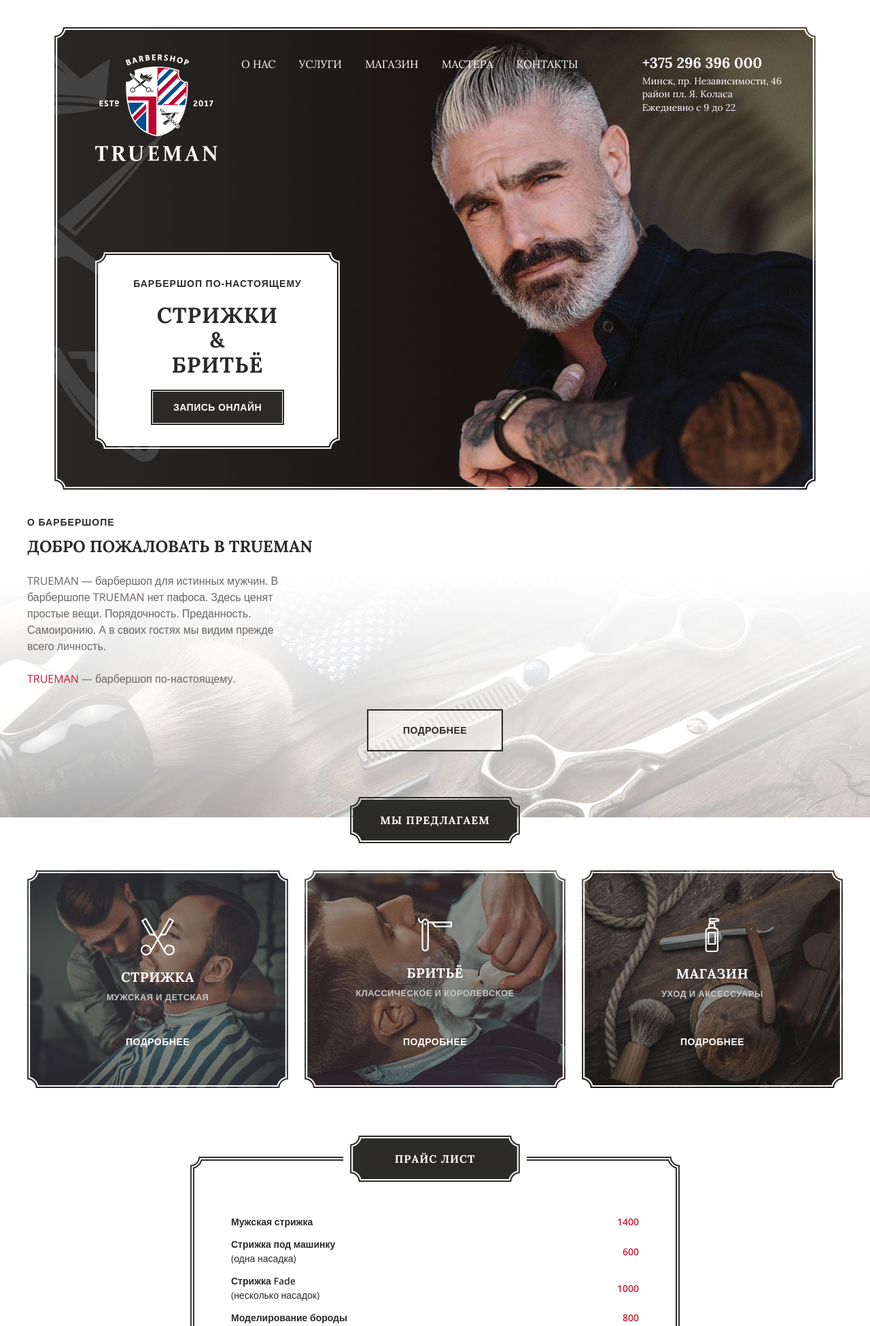
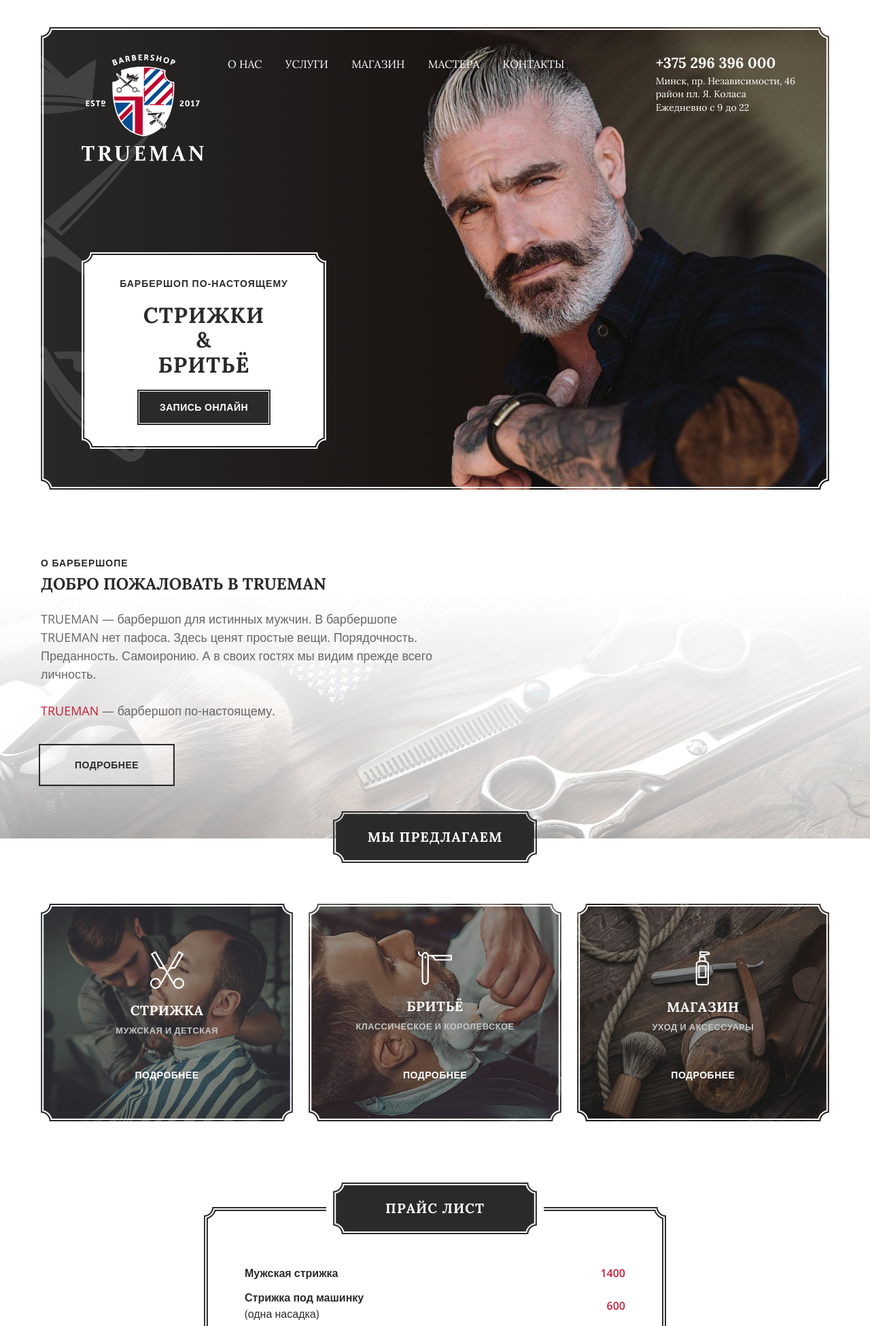
Before and after one commit to nigel-riss/trueman, a PHP site: page / in a window 1280 px wide. Shown: the top 1950 px of the page at 68% size. Run offline with PHP 8.4, Linux system fonts and the light colour scheme; some libraries are stand-ins or nearby versions.

Commit message:
Layout fixed up to Desktop, Font sizes fixed up to Desktop, Partners for Desktop and other small fixes

```diff
--- a/index.html
+++ b/index.html
@@ -46,9 +46,11 @@
         <p class="about__subtitle">О барбершопе</p>
         <h2 class="about__title">Добро пожаловать в&nbsp;Trueman</h2>
       </header>
-      <p class="about__description">TRUEMAN — барбершоп для истинных мужчин. В барбершопе TRUEMAN нет пафоса. Здесь ценят простые вещи. Порядочность. Преданность. Самоиронию. А в своих гостях мы видим прежде всего личность.<br><br><em>TRUEMAN</em> — барбершоп по&#8209;настоящему.</p>
-      <div class="about__more"><a class="button button--simple" href="#">Подробнее</a></div>
-      <div class="about__deco"><img src="" alt="Barber at work"/></div>
+      <div class="about__content">
+        <p class="about__description">TRUEMAN — барбершоп для истинных мужчин. В барбершопе TRUEMAN нет пафоса. Здесь ценят простые вещи. Порядочность. Преданность. Самоиронию. А в своих гостях мы видим прежде всего личность.<br><br><em>TRUEMAN</em> — барбершоп по&#8209;настоящему.</p>
+        <div class="about__more"><a class="button button--simple" href="#">Подробнее</a></div>
+        <div class="about__deco"><img src="" alt="Barber at work"/></div>
+      </div>
     </section>
     <section class="section section--services">
       <header class="section__header">
--- a/styles.css
+++ b/styles.css
@@ -470,10 +470,8 @@ em {
       background-image: url("./img/header-bg-l.jpg"); } }
   @media (min-width: 1200px) {
     .main-header {
-      width: 1120px;
       height: 680px;
-      margin: 0 auto;
-      margin-top: 40px;
+      margin: 40px 60px;
       padding: 40px 60px;
       background-position: left top; } }
   .main-header__border {
@@ -773,14 +771,22 @@ em {
   background-image: url("./img/about-bg.jpg");
   background-position: center bottom;
   background-repeat: no-repeat; }
+  @media (min-width: 700px) {
+    .about {
+      padding-top: 60px; } }
   @media (min-width: 900px) {
     .about {
-      padding: 40px;
-      padding-bottom: 80px;
+      padding-bottom: 100px;
       background-image: url("./img/about-bg-l.jpg");
       background-size: cover; } }
+  @media (min-width: 1200px) {
+    .about {
+      padding: 60px; } }
   .about__header {
     margin-bottom: 20px; }
+    @media (min-width: 1200px) {
+      .about__header {
+        margin-bottom: 20px; } }
   .about__title {
     margin: 0;
     padding: 0;
@@ -792,7 +798,7 @@ em {
   .about__subtitle {
     margin: 0;
     padding: 0;
-    padding-bottom: 10px;
+    padding-bottom: 5px;
     font-size: 0.875rem;
     font-weight: 600;
     letter-spacing: 1px;
@@ -804,9 +810,16 @@ em {
     @media (min-width: 900px) {
       .about__description {
         width: 400px; } }
+    @media (min-width: 1200px) {
+      .about__description {
+        width: 600px;
+        font-size: 1.125rem; } }
   .about__more {
     padding: 20px 0;
     text-align: center; }
+    @media (min-width: 900px) {
+      .about__more {
+        text-align: left; } }
   .about__deco {
     display: none; }
 
@@ -817,6 +830,9 @@ em {
   margin: 0 auto;
   border: 18px solid transparent;
   border-image: url("./img/title-border.png") 36 stretch stretch; }
+  @media (min-width: 900px) {
+    .section__header {
+      width: 300px; } }
   .section__header h2 {
     margin: 0;
     color: #ffffff;
@@ -827,12 +843,18 @@ em {
     text-align: center;
     text-transform: uppercase;
     background-color: #2b2a29; }
+    @media (min-width: 900px) {
+      .section__header h2 {
+        font-size: 1.25rem; } }
 
 .section__content {
   padding: 30px; }
   @media (min-width: 900px) {
     .section__content {
       padding: 40px; } }
+  @media (min-width: 1200px) {
+    .section__content {
+      padding: 60px; } }
   .section__content--services {
     font-size: 0;
     text-align: center; }
@@ -841,9 +863,8 @@ em {
         display: flex;
         justify-content: space-between; } }
   .section__content--prices {
+    margin: 0 auto;
     padding-bottom: 100px;
-    margin: 0 auto;
-    margin-bottom: -30px;
     text-align: center; }
     @media (min-width: 900px) {
       .section__content--prices {
@@ -859,14 +880,19 @@ em {
     text-align: center; }
 
 .section--services {
-  margin-top: -30px; }
+  margin-top: -35px; }
+  @media (min-width: 900px) {
+    .section--services {
+      margin-top: -40px; } }
 
 .section--prices {
+  margin-bottom: -35px;
   background-image: url("./img/prices-bg.jpg");
   background-position: left bottom;
   background-repeat: no-repeat; }
   @media (min-width: 900px) {
     .section--prices {
+      margin-bottom: -40px;
       background-image: url("./img/prices-bg-l.jpg");
       background-size: contain; } }
 
@@ -974,10 +1000,17 @@ em {
       height: 20px;
       width: 270px;
       background-color: #ffffff; } }
+    @media (min-width: 700px) and (min-width: 900px) {
+      .prices-wrapper::before {
+        width: 320px; } }
 
 @media (min-width: 900px) {
   .prices-wrapper {
-    margin-top: -77px; } }
+    margin-top: -80px; } }
+
+@media (min-width: 1200px) {
+  .prices-wrapper {
+    margin-top: -100px; } }
 
 .prices-table {
   width: 100%; }
@@ -991,6 +1024,9 @@ em {
       font-size: 0.875rem;
       font-weight: 700;
       text-align: left; }
+      @media (min-width: 700px) {
+        .prices-table td:nth-of-type(1) {
+          font-size: 1rem; } }
       .prices-table td:nth-of-type(1) small {
         color: #2b2a29;
         font-size: 1em;
@@ -1001,16 +1037,23 @@ em {
       font-size: 0.875rem;
       font-weight: 700;
       text-align: right; }
+      @media (min-width: 700px) {
+        .prices-table td:nth-of-type(2) {
+          font-size: 1rem; } }
   .prices-table caption {
     padding-bottom: 5px;
     padding-left: 1px;
-    padding-top: 25px;
+    padding-top: 30px;
     color: #005392;
-    font-size: 0.875rem;
+    font-family: "Lora", serif;
+    font-size: 1rem;
     font-weight: 700;
     letter-spacing: 1px;
     text-align: left;
     text-transform: uppercase; }
+    @media (min-width: 700px) {
+      .prices-table caption {
+        font-size: 1rem; } }
 
 .price-logo__text {
   display: none; }
@@ -1043,6 +1086,14 @@ em {
     bottom: 20px;
     left: 15px;
     z-index: 3; }
+    @media (min-width: 900px) {
+      .member__header {
+        bottom: 25px;
+        left: 20px; } }
+    @media (min-width: 1200px) {
+      .member__header {
+        bottom: 30px;
+        left: 25px; } }
   .member__position {
     margin: 0;
     padding: 0;
@@ -1051,6 +1102,9 @@ em {
     font-weight: 700;
     text-align: left;
     text-transform: uppercase; }
+    @media (min-width: 900px) {
+      .member__position {
+        font-size: 1rem; } }
   .member__name {
     margin: 0;
     padding: 0;
@@ -1059,6 +1113,9 @@ em {
     font-weight: 700;
     text-align: left;
     text-transform: uppercase; }
+    @media (min-width: 900px) {
+      .member__name {
+        font-size: 1.25rem; } }
   .member__cover {
     position: absolute;
     left: 0;
@@ -1093,6 +1150,12 @@ em {
     line-height: 1.2;
     text-align: left;
     text-transform: uppercase; }
+    @media (min-width: 900px) {
+      .member__title {
+        font-size: 0.875rem; } }
+    @media (min-width: 1200px) {
+      .member__title {
+        font-size: 1rem; } }
 
 .partner {
   display: inline-block;
@@ -1103,6 +1166,10 @@ em {
   @media (min-width: 900px) {
     .partner {
       height: 100px; } }
+  @media (min-width: 1200px) {
+    .partner {
+      height: 120px;
+      margin: 15px 20px; } }
   .partner img {
     height: 100%; }
 
```
